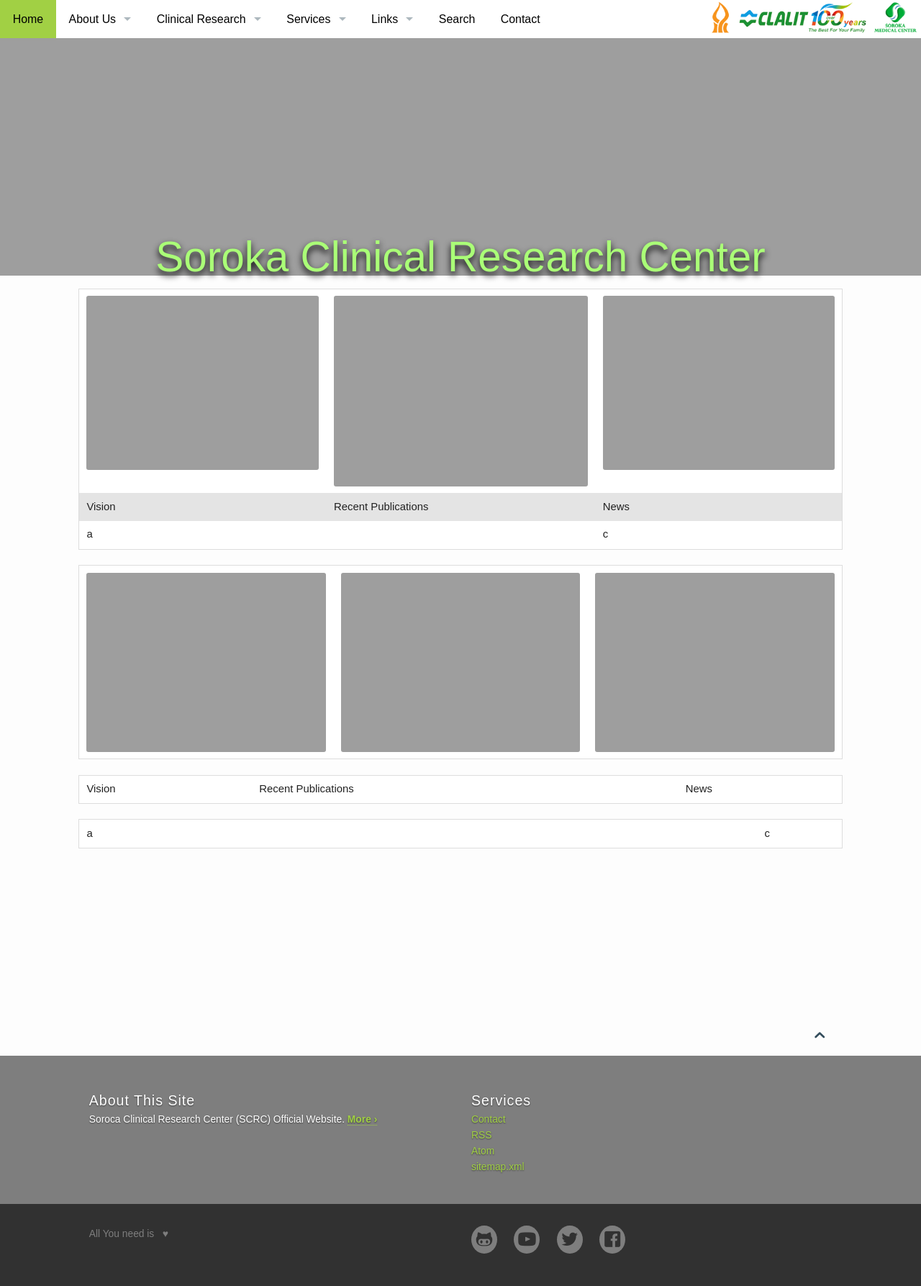
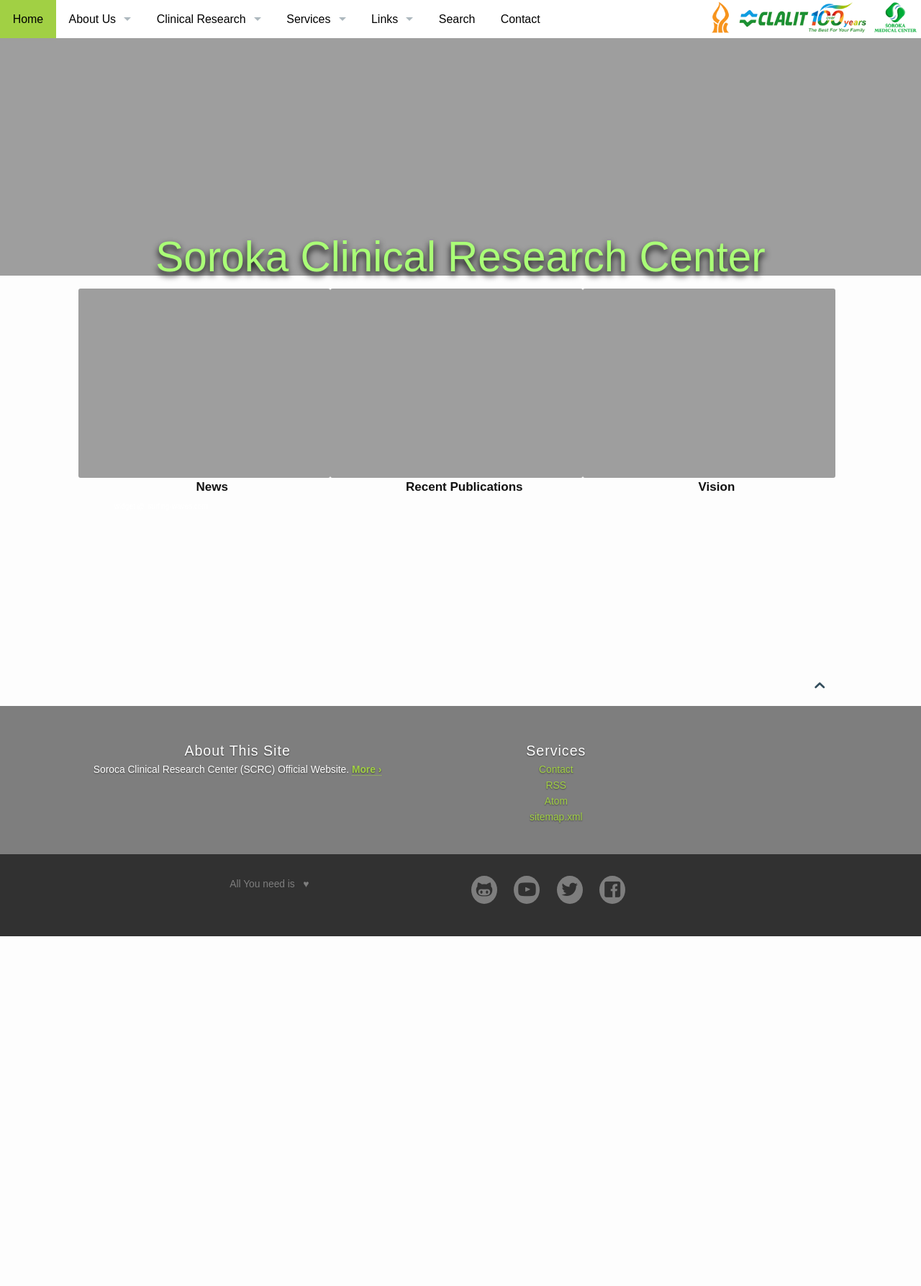
Before and after one commit to vsevkayf/OmarKhayyam, a Jekyll site: the page built from pages/pages-root-folder/index.html, in a window 1280 px wide. Shown: the whole page at 72% size. Built offline with Jekyll 4.4.1, drawn with Linux system fonts in a browser that asks for light colours; some web fonts are replaced; comment, search, counter and statistics services are not loaded; after the commit the page ends 1301 px from its top, so only the background shows below that.

Commit message:
Update index.html

```diff
--- a/pages/pages-root-folder/index.html
+++ b/pages/pages-root-folder/index.html
@@ -6,21 +6,25 @@
 permalink: /index.html
 ---
 
+<style>
+.left{float:left; width:33%;}
+.right{float:left; width:33%;}
+.center{float:left; width:33%;}
+div {
+    text-align:center;
+}
+</style>
 
-<table style="width:100%">
-  <tr>
-    <td><img src="http://vsevkayf.github.io/NEHSI/images/rsz_1b7dust.png" style="width:100%;height:64%;"></td>
-    <td><img src="http://vsevkayf.github.io/NEHSI/images/rsz_1b7ya.png" style="width:100%;height:64%;"></td>
-    <td><img src="http://vsevkayf.github.io/NEHSI/images/rsz_1b7beach.png" style="width:100%;height:64%;"></td>
-  </tr>
-  <tr>
-    <td>Vision</td>
-    <td>Recent Publications</td>
-    <td>News</td>
-  </tr>
-  <tr>
-    <td>a</td>
-    <td><!-- start sw-rss-feed code -->
+<div class="left"><img src="http://vsevkayf.github.io/NEHSI/images/rsz_1b7dust.png" style="width:100%;height:64%;"></div>
+<div class="left"><img src="http://vsevkayf.github.io/NEHSI/images/rsz_1b7ya.png" style="width:100%;height:64%;"></div>
+<div class="left"><img src="http://vsevkayf.github.io/NEHSI/images/rsz_1b7beach.png" style="width:100%;height:64%;"></div>
+
+<div class="right"><b>Vision</b></div>
+<div class="right"><b>Recent Publications</b></div>
+<div class="right"><b>News</b></div>
+
+<div class="center"></div>
+<div class="center"><!-- start sw-rss-feed code -->
 <script type="text/javascript">
 <!--
 rssfeed_url = new Array();
@@ -64,76 +68,5 @@
 <script type="text/javascript" src="http://feed.surfing-waves.com/js/rss-feed.js"></script>
 <!-- The link below helps keep this service FREE, and helps other people find the SW widget. Please be cool and keep it! Thanks. -->
 <div style="text-align:right; width:180px;"><a href="http://www.surfing-waves.com/feed.htm" target="_blank" style="color:#fff;font-size:10px">widget @</a> <a href="http://www.surfing-waves.com" target="_blank" style="color:#fff;font-size:10px">surfing-waves.com</a></div>
-<!-- end sw-rss-feed code --></td>
-    <td>c</td>
-  </tr>
-</table>
-
-
-<table style="width:100%">
-  <tr>
-    <td><img src="http://vsevkayf.github.io/NEHSI/images/rsz_1b7dust.png" style="width:100%;height:64%;"></td>
-    <td><img src="http://vsevkayf.github.io/NEHSI/images/rsz_1b7ya.png" style="width:100%;height:64%;"></td>
-    <td><img src="http://vsevkayf.github.io/NEHSI/images/rsz_1b7beach.png" style="width:100%;height:64%;"></td>
-  </tr>
-</table>
-
-<table style="width:100%">
-  <tr>
-    <td>Vision</td>
-    <td>Recent Publications</td>
-    <td>News</td>
-  </tr>
-</table>
-
-<table style="width:100%">
-  <tr>
-    <td>a</td>
-    <td><!-- start sw-rss-feed code -->
-<script type="text/javascript">
-<!--
-rssfeed_url = new Array();
-rssfeed_url[0]="http://www.ncbi.nlm.nih.gov/entrez/eutils/erss.cgi?rss_guid=1l9TRWCYwJhhD4AC_kYoypttUu2rqmuDaLrhuysyadCZeogg6t";
-rssfeed_frame_width="180";
-rssfeed_frame_height="250";
-rssfeed_scroll="on";
-rssfeed_scroll_step="3";
-rssfeed_scroll_bar="off";
-rssfeed_target="_blank";
-rssfeed_font_size="12";
-rssfeed_font_face="";
-rssfeed_border="off";
-rssfeed_css_url="";
-rssfeed_title="off";
-rssfeed_title_name="";
-rssfeed_title_bgcolor="#3366ff";
-rssfeed_title_color="#fff";
-rssfeed_title_bgimage="http://";
-rssfeed_footer="off";
-rssfeed_footer_name="rss feed";
-rssfeed_footer_bgcolor="#fff";
-rssfeed_footer_color="#333";
-rssfeed_footer_bgimage="http://";
-rssfeed_item_title_length="50";
-rssfeed_item_title_color="#666";
-rssfeed_item_bgcolor="#fff";
-rssfeed_item_bgimage="http://";
-rssfeed_item_border_bottom="on";
-rssfeed_item_source_icon="off";
-rssfeed_item_date="off";
-rssfeed_item_description="on";
-rssfeed_item_description_length="120";
-rssfeed_item_description_color="#666";
-rssfeed_item_description_link_color="#333";
-rssfeed_item_description_tag="off";
-rssfeed_no_items="0";
-rssfeed_cache = "54d1e6423d9a19c588ff1ce8aff0a181";
-//-->
-</script>
-<script type="text/javascript" src="http://feed.surfing-waves.com/js/rss-feed.js"></script>
-<!-- The link below helps keep this service FREE, and helps other people find the SW widget. Please be cool and keep it! Thanks. -->
-<div style="text-align:right; width:180px;"><a href="http://www.surfing-waves.com/feed.htm" target="_blank" style="color:#fff;font-size:10px">widget @</a> <a href="http://www.surfing-waves.com" target="_blank" style="color:#fff;font-size:10px">surfing-waves.com</a></div>
-<!-- end sw-rss-feed code --></td>
-    <td>c</td>
-  </tr>
-</table>
+<!-- end sw-rss-feed code --></div>
+<div class="center"></div>
```
Also changed, not shown: other parts of pages/pages-root-folder/index.html (+1 -1 lines).
